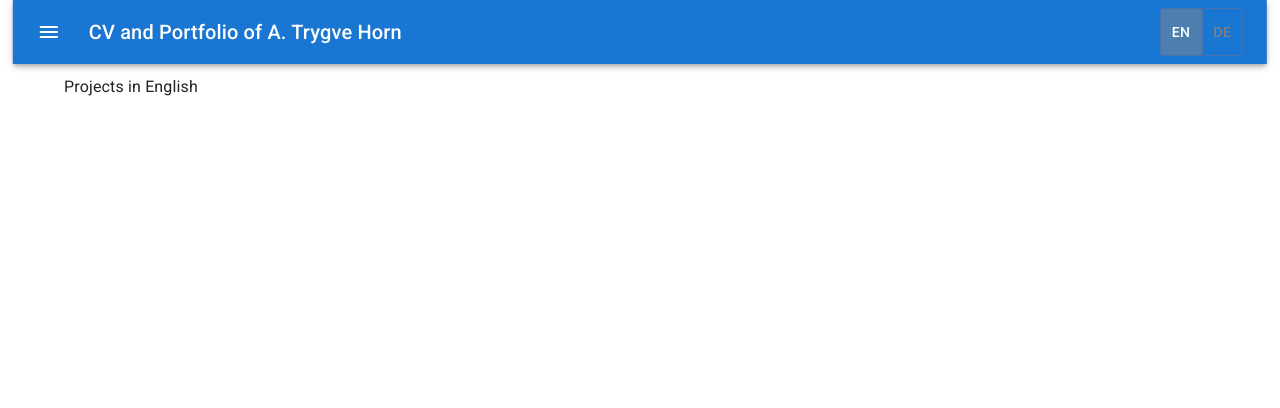
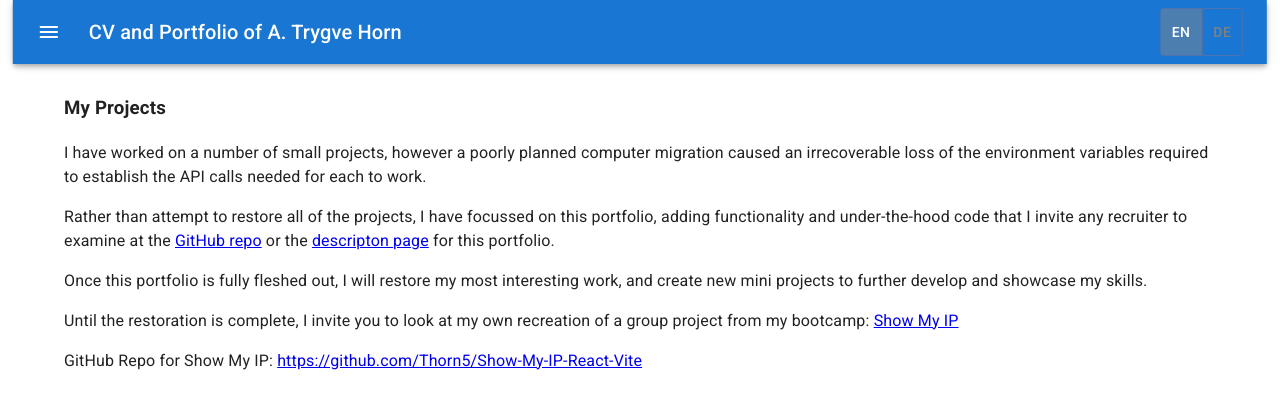
Before and after one commit to Thorn5/Trygve-Horn-Portfolio, a React (Vite) app: page /Projects in a window 1280 px wide. Shown: the top 408 px of the page. Built offline with nearby package versions, Linux system fonts and the light colour scheme; a web font is replaced by a local one.

Commit message:
Projects en & de

```diff
--- a/src/components/Pages/Projects.jsx
+++ b/src/components/Pages/Projects.jsx
@@ -6,9 +6,40 @@ export const Projects = () => {
   const { t } = useTranslation();
   return (
     <>
-    <div>
-      {t("Projects.Projects")}
-    </div>
-  </>
+      <div>
+        <h3>{t("Projects.Projects")}</h3>
+        <p>{t("Projects.Intro")}</p>
+        <p>{t("Projects.FocusStart")}{" "}
+          <a
+            href="https://github.com/Thorn5/Trygve-Horn-Portfolio"
+            target="_blank"
+            rel="noopener noreferrer">
+            {t("Projects.FocusLink")}
+          </a>{" "}
+          {t("Projects.FocusOrThe")}{" "}
+          <a
+            href="http://localhost:5173/AboutSite"
+            target="_self"
+            rel="noopener noreferrer">
+            {t("Projects.FocusDescription")}
+          </a>{" "}
+          {t("Projects.FocusFinish")}</p>
+        <p>{t("Projects.Plans")}</p>
+        <p>{t("Projects.CurrentStatus")}{" "}
+          <a
+            href="https://show-my-ip-react-vite.onrender.com/"
+            target="_blank"
+            rel="noopener noreferrer">
+            {t("Projects.ShowMyIp")}
+          </a></p>
+        <p>{t("Projects.ShowMyIpGitHub")}{" "}
+          <a
+            href="https://github.com/Thorn5/Show-My-IP-React-Vite"
+            target="_blank"
+            rel="noopener noreferrer">
+            {t("Projects.ShowMyIpGitHubLink")}
+          </a></p>
+      </div >
+    </>
   )
 }
--- a/src/locales/de/translation.json
+++ b/src/locales/de/translation.json
@@ -1,53 +1,64 @@
 {
-    "HeaderAppBar" : {
-        "HeaderAppBar_Title" : "Lebenslauf und Portfolio von A. Trygve Horn",
+    "HeaderAppBar": {
+        "HeaderAppBar_Title": "Lebenslauf und Portfolio von A. Trygve Horn",
         "Home": "Einstiegsseite",
-        "AboutMe" : "Über mich",
-        "CV" : "Lebenslauf",
-        "Projects" :"Projekte",
-        "AboutSite" : "Über diese Site",
-        "Contact" : "Kontakt"
+        "AboutMe": "Über mich",
+        "CV": "Lebenslauf",
+        "Projects": "Projekte",
+        "AboutSite": "Über diese Site",
+        "Contact": "Kontakt"
     },
-    "AboutMe" :{
+    "AboutMe": {
         "AboutMe": "Über mich",
-        "EastLondon" : "Ich wurde 1976 in East London, Südafrika, geboren. Die Gegend war Natur auf Steroiden, voller wilder Tiere, dschungelartiger Pflanzen und warmer Flüsse und Ozeane. Es war ein wunderbarer Ort, um Kind zu sein.",
-        "CapeTown" : "In der Oberstufe zog ich nach Kapstadt - immer noch schön, aber nicht ganz so wild. Mit dem Tafelberg, mehr Nachtleben, fantastischem Essen und seiner Touristenkultur war Kapstadt ein großartiger Ort, um ein junger Erwachsener zu sein.",
-        "BucketList" : "Das Leben in Südafrika gab mir die Möglichkeit, einige ziemlich erstaunliche Dinge zu erleben und Teil davon zu sein, von denen viele damals alltäglich erschienen:",
-        "BucketList_Item_1" : "Ich bin Klippen geklettert und von Wasserfällen gesprungen",
-        "BucketList_Item_2" : "Ich habe eine schwarze Mamba-Schlange gehalten",
-        "BucketList_Item_3" : "Ich habe das Ende der Apartheid miterlebt...",
-        "Germany" : "2010 zogen meine Frau und ich nach Deutschland. Deutschland ist ein schönes Land, auch wenn die Natur zahmer und ruhiger ist. Ich vermisse die Wildheit Südafrikas, aber es gibt vieles an Deutschland zu schätzen. Deutschland ist so viel sicherer als Südafrika, und nach vielen Jahren in Deutschland fühle ich mich endlich sicher in meinem Zuhause. Deutschland hat ein viel ausgefeilteres, wenn auch marodes, öffentliches Verkehrssystem. Und in Deutschland bekommt man medizinische Versorgung, wenn man sie braucht.",
-        "Work" : "Ich habe mehrere Jahre lang Englisch unterrichtet und bin nun bereit, in die Entwicklung zurückzukehren. Ich habe einen Full-Stack-Coding-Bootcamp abgeschlossen und freue mich darauf, Apps und Websites zu entwickeln und dabei neue Fähigkeiten zu erlernen."
+        "EastLondon": "Ich wurde 1976 in East London, Südafrika, geboren. Die Gegend war Natur auf Steroiden, voller wilder Tiere, dschungelartiger Pflanzen und warmer Flüsse und Ozeane. Es war ein wunderbarer Ort, um Kind zu sein.",
+        "CapeTown": "In der Oberstufe zog ich nach Kapstadt - immer noch schön, aber nicht ganz so wild. Mit dem Tafelberg, mehr Nachtleben, fantastischem Essen und seiner Touristenkultur war Kapstadt ein großartiger Ort, um ein junger Erwachsener zu sein.",
+        "BucketList": "Das Leben in Südafrika gab mir die Möglichkeit, einige ziemlich erstaunliche Dinge zu erleben und Teil davon zu sein, von denen viele damals alltäglich erschienen:",
+        "BucketList_Item_1": "Ich bin Klippen geklettert und von Wasserfällen gesprungen",
+        "BucketList_Item_2": "Ich habe eine schwarze Mamba-Schlange gehalten",
+        "BucketList_Item_3": "Ich habe das Ende der Apartheid miterlebt...",
+        "Germany": "2010 zogen meine Frau und ich nach Deutschland. Deutschland ist ein schönes Land, auch wenn die Natur zahmer und ruhiger ist. Ich vermisse die Wildheit Südafrikas, aber es gibt vieles an Deutschland zu schätzen. Deutschland ist so viel sicherer als Südafrika, und nach vielen Jahren in Deutschland fühle ich mich endlich sicher in meinem Zuhause. Deutschland hat ein viel ausgefeilteres, wenn auch marodes, öffentliches Verkehrssystem. Und in Deutschland bekommt man medizinische Versorgung, wenn man sie braucht.",
+        "Work": "Ich habe mehrere Jahre lang Englisch unterrichtet und bin nun bereit, in die Entwicklung zurückzukehren. Ich habe einen Full-Stack-Coding-Bootcamp abgeschlossen und freue mich darauf, Apps und Websites zu entwickeln und dabei neue Fähigkeiten zu erlernen."
     },
-    "AboutSite" :{
-        "AboutSite" : "Über diese Site"
+    "AboutSite": {
+        "AboutSite": "Über diese Site"
     },
-    "Contact" :{
-        "Contact" : "Kontakt"
+    "Contact": {
+        "Contact": "Kontakt"
     },
-    "Landing" :{
-        "Loading" : "Die Seite wird geladen...",
-        "errorEnglishIp" : "Englisch Standortfehler:",
-        "errorGermanIp" : "Deutsch Standortfehler:",
-        "errorEnglishWeather" : "Englisch Wetterfehler:",
-        "errorGermanWeather" : "Deutsch Wetterfehler:",
-        "Welcome" : "Willkommen in meinem Portfolio!",
-        "DisplayLocation" : "Es scheint, dass Sie sich derzeit in oder in der Nähe von ",
-        "DisplayTime" : "aufhalten, wo die Zeit ist",
-        "DisplayWeather" : "und das Wetter ist",
-        "PreName" : "Mein Name ist",
-        "Location" : ", ursprünglich aus Kapstadt, Südafrika, und jetzt lebe ich in Solingen, Deutschland.",
-        "LearnMore" : "Um mehr über mich oder",
-        "ThisProject" : "dieses Projekt",
-        "ProjectClick" : " zu erfahren, klicken Sie auf das Hamburger-Menü links in der Titelleiste und wählen Sie ein interessantes Thema aus."
+    "Landing": {
+        "Loading": "Die Seite wird geladen...",
+        "errorEnglishIp": "Englisch Standortfehler:",
+        "errorGermanIp": "Deutsch Standortfehler:",
+        "errorEnglishWeather": "Englisch Wetterfehler:",
+        "errorGermanWeather": "Deutsch Wetterfehler:",
+        "Welcome": "Willkommen in meinem Portfolio!",
+        "DisplayLocation": "Es scheint, dass Sie sich derzeit in oder in der Nähe von ",
+        "DisplayTime": "aufhalten, wo die Zeit ist",
+        "DisplayWeather": "und das Wetter ist",
+        "PreName": "Mein Name ist",
+        "Location": ", ursprünglich aus Kapstadt, Südafrika, und jetzt lebe ich in Solingen, Deutschland.",
+        "LearnMore": "Um mehr über mich oder",
+        "ThisProject": "dieses Projekt",
+        "ProjectClick": " zu erfahren, klicken Sie auf das Hamburger-Menü links in der Titelleiste und wählen Sie ein interessantes Thema aus."
     },
-    "NotFound" :{
-        "NotFound" : "404 - Seite nicht gefunden"
+    "NotFound": {
+        "NotFound": "404 - Seite nicht gefunden"
     },
-    "Projects" :{
-        "Projects" : "Projekte"
+    "Projects": {
+        "Projects": "Meine Projekte",
+        "Intro": "Ich habe an einer Reihe kleiner Projekte gearbeitet, jedoch führte eine schlecht geplante Computermigration zu einem unwiederbringlichen Verlust der Umgebungsvariablen, die für die erforderlichen API-Aufrufe benötigt wurden, damit jedes Projekt funktionieren konnte.",
+        "FocusStart": "Anstatt zu versuchen, alle Projekte wiederherzustellen, habe ich mich auf dieses Portfolio konzentriert und Funktionalität sowie Code unter der Haube hinzugefügt, den ich jeden Recruiter einlade, im ",
+        "FocusLink": "GitHub-Repository",
+        "FocusOrThe": "oder auf",
+        "FocusDescription": "der Beschreibungsseite",
+        "FocusFinish": "dieses Portfolios zu untersuchen.",
+        "Plans": "Sobald dieses Portfolio vollständig ausgearbeitet ist, werde ich meine interessantesten Arbeiten wiederherstellen und neue Miniprojekte erstellen, um meine Fähigkeiten weiter zu entwickeln und zu präsentieren.",
+        "CurrentStatus": "Bis die Wiederherstellung abgeschlossen ist, lade ich Sie ein, sich meine eigene Nachbildung eines Gruppenprojekts aus meinem Bootcamp anzusehen:",
+        "ShowMyIp": "Show My IP",
+        "ShowMyIpGitHub": "GitHub-Repository für Show My IP:",
+        "ShowMyIpGitHubLink": "https://github.com/Thorn5/Show-My-IP-React-Vite"
     },
-    "TrygveHornCV" :{
-        "TrygveHornCV" : "Lebenslauf"
+    "TrygveHornCV": {
+        "TrygveHornCV": "Lebenslauf"
     }
 }
--- a/src/locales/en/translation.json
+++ b/src/locales/en/translation.json
@@ -9,7 +9,7 @@
         "Contact": "Contact Me"
     },
     "AboutMe": {
-        "AboutMe" : "About Me",
+        "AboutMe": "About Me",
         "EastLondon": "I was born in East London, South Africa, in ‘76. The area was nature-on-steroids, teeming with wild animals, jungle-like plantlife, and warm rivers and oceans. It was an amazing place in which to be a child.",
         "CapeTown": "In high school I moved to Cape Town - Still beautiful, but not quite as wild. With Table Mountain, more nightlife, amazing food and its tourist culture, Cape Town was a great place in which to be a young adult. ",
         "BucketList": "Life in South Africa gave me the opportunity to experience and be a part of some pretty amazing things, many of which seemed mundane at the time:",
@@ -45,7 +45,18 @@
         "NotFound": "404 - Page Not Found"
     },
     "Projects": {
-        "Projects": "Projects in English"
+        "Projects": "My Projects",
+        "Intro": "I have worked on a number of small projects, however a poorly planned computer migration caused an irrecoverable loss of the environment variables required to establish the API calls needed for each to work.",
+        "FocusStart": "Rather than attempt to restore all of the projects, I have focussed on this portfolio, adding functionality and under-the-hood code that I invite any recruiter to examine at the",
+        "FocusLink": "GitHub repo",
+        "FocusOrThe": "or the",
+        "FocusDescription": "descripton page",
+        "FocusFinish": "for this portfolio.",
+        "Plans": "Once this portfolio is fully fleshed out, I will restore my most interesting work, and create new mini projects to further develop and showcase my skills.",
+        "CurrentStatus": "Until the restoration is complete, I invite you to look at my own recreation of a group project from my bootcamp:",
+        "ShowMyIp": "Show My IP",
+        "ShowMyIpGitHub": "GitHub Repo for Show My IP:",
+        "ShowMyIpGitHubLink": "https://github.com/Thorn5/Show-My-IP-React-Vite"
     },
     "TrygveHornCV": {
         "TrygveHornCV": "TrygveHornCV in English"
```
Also changed, not shown: src/components/Pages/Landing.jsx (line endings or trailing spaces).
